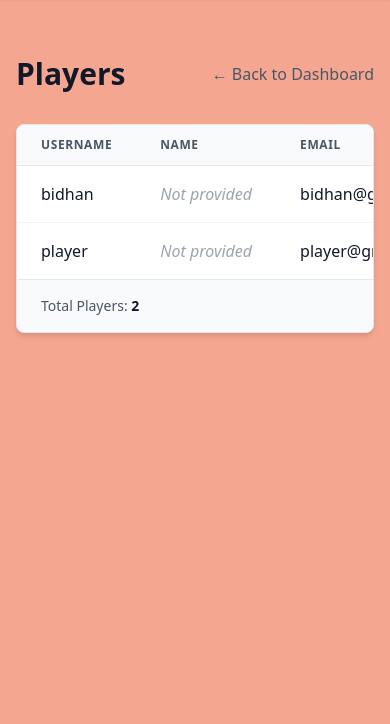
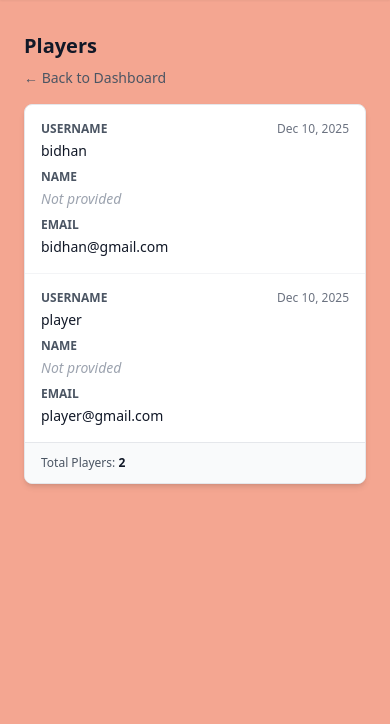
Before and after one commit to 28paranoid/voyaa, a Django app: page /players/ in a window 390 px wide. Shown: the part 65-789 px from the top of the page. Run offline with Django 5.2, Linux system fonts and the light colour scheme; a user stored in the database is signed in; data comes from the database, SQL or seed files in the repository; some libraries are stand-ins or nearby versions.

Commit message:
Refactor player list layout for better responsiveness

```diff
--- a/calendar_app/templates/calendar_app/player_list.html
+++ b/calendar_app/templates/calendar_app/player_list.html
@@ -1,61 +1,102 @@
 {% extends 'calendar_app/base.html' %}
 
 {% block content %}
-<div class="max-w-4xl mx-auto mt-10">
-    <div class="flex justify-between items-center mb-8">
-        <h2 class="text-3xl font-bold text-gray-900">Players</h2>
-        <a href="{% url 'calendar_app:dashboard' %}" class="text-gray-600 hover:text-primary transition">
+<div class="max-w-4xl mx-auto mt-4 md:mt-10 px-2 sm:px-4">
+    <div class="flex flex-col sm:flex-row justify-between items-start sm:items-center mb-4 md:mb-8 gap-2">
+        <h2 class="text-xl md:text-3xl font-bold text-gray-900">Players</h2>
+        <a href="{% url 'calendar_app:dashboard' %}"
+            class="text-sm md:text-base text-gray-600 hover:text-primary transition">
             &larr; Back to Dashboard
         </a>
     </div>
 
     <div class="bg-white border border-gray-200 rounded-lg shadow-md overflow-hidden">
         {% if players %}
+
+        <!-- Desktop Table View -->
+        <div class="hidden md:block overflow-x-auto">
             <table class="w-full">
                 <thead class="bg-gray-50 border-b border-gray-200">
                     <tr>
-                    <th class="px-6 py-3 text-left text-xs font-semibold text-gray-600 uppercase tracking-wider">
+                        <th class="px-4 py-3 text-left text-xs font-semibold text-gray-600 uppercase tracking-wider">
                             Username</th>
-                    <th class="px-6 py-3 text-left text-xs font-semibold text-gray-600 uppercase tracking-wider">Name
+                        <th class="px-4 py-3 text-left text-xs font-semibold text-gray-600 uppercase tracking-wider">
+                            Name
                         </th>
-                    <th class="px-6 py-3 text-left text-xs font-semibold text-gray-600 uppercase tracking-wider">Email
+                        <th class="px-4 py-3 text-left text-xs font-semibold text-gray-600 uppercase tracking-wider">
+                            Email
                         </th>
-                    <th class="px-6 py-3 text-left text-xs font-semibold text-gray-600 uppercase tracking-wider">Date
+                        <th class="px-4 py-3 text-left text-xs font-semibold text-gray-600 uppercase tracking-wider">
+                            Date
                             Joined</th>
                     </tr>
                 </thead>
                 <tbody class="divide-y divide-gray-100">
                     {% for player in players %}
                     <tr class="hover:bg-gray-50 transition">
-                    <td class="px-6 py-4 whitespace-nowrap">
-                        <span class="font-medium text-gray-900">{{ player.username }}</span>
+                        <td class="px-4 py-3 whitespace-nowrap">
+                            <span class="font-medium text-gray-900 text-sm">{{ player.username }}</span>
                         </td>
-                    <td class="px-6 py-4 whitespace-nowrap text-gray-600">
+                        <td class="px-4 py-3 whitespace-nowrap text-gray-600 text-sm">
                             {% if player.first_name or player.last_name %}
                             {{ player.first_name }} {{ player.last_name }}
                             {% else %}
                             <span class="text-gray-400 italic">Not provided</span>
                             {% endif %}
                         </td>
-                    <td class="px-6 py-4 whitespace-nowrap">
-                        <a href="mailto:{{ player.email }}" class="text-primary hover:underline">{{ player.email }}</a>
+                        <td class="px-4 py-3 whitespace-nowrap text-sm">
+                            <a href="mailto:{{ player.email }}" class="text-primary hover:underline break-all">{{
+                                player.email }}</a>
                         </td>
-                    <td class="px-6 py-4 whitespace-nowrap text-sm text-gray-500">
+                        <td class="px-4 py-3 whitespace-nowrap text-xs text-gray-500">
                             {{ player.date_joined|date:"M j, Y" }}
                         </td>
                     </tr>
                     {% endfor %}
                 </tbody>
             </table>
+        </div>
 
-        <div class="px-6 py-4 bg-gray-50 border-t border-gray-200">
-            <p class="text-sm text-gray-600">
+        <!-- Mobile Card View -->
+        <div class="md:hidden divide-y divide-gray-100">
+            {% for player in players %}
+            <div class="p-4 hover:bg-gray-50 transition">
+                <div class="space-y-2">
+                    <div class="flex justify-between items-start">
+                        <div>
+                            <div class="text-xs font-semibold text-gray-600 uppercase">Username</div>
+                            <div class="font-medium text-gray-900 text-sm mt-1">{{ player.username }}</div>
+                        </div>
+                        <div class="text-xs text-gray-500">{{ player.date_joined|date:"M j, Y" }}</div>
+                    </div>
+                    <div>
+                        <div class="text-xs font-semibold text-gray-600 uppercase">Name</div>
+                        <div class="text-gray-600 text-sm mt-1">
+                            {% if player.first_name or player.last_name %}
+                            {{ player.first_name }} {{ player.last_name }}
+                            {% else %}
+                            <span class="text-gray-400 italic">Not provided</span>
+                            {% endif %}
+                        </div>
+                    </div>
+                    <div>
+                        <div class="text-xs font-semibold text-gray-600 uppercase">Email</div>
+                        <a href="mailto:{{ player.email }}"
+                            class="text-primary hover:underline text-sm mt-1 block break-all">{{ player.email }}</a>
+                    </div>
+                </div>
+            </div>
+            {% endfor %}
+        </div>
+
+        <div class="px-4 md:px-6 py-3 md:py-4 bg-gray-50 border-t border-gray-200">
+            <p class="text-xs md:text-sm text-gray-600">
                 Total Players: <span class="font-semibold text-gray-900">{{ players.count }}</span>
             </p>
         </div>
         {% else %}
-        <div class="px-6 py-12 text-center">
-            <p class="text-gray-400 text-lg">No players registered yet.</p>
+        <div class="px-4 py-8 md:py-12 text-center">
+            <p class="text-gray-400 text-base md:text-lg">No players registered yet.</p>
         </div>
         {% endif %}
     </div>
```
Lines whose indentation alone changed are shown as unchanged.
